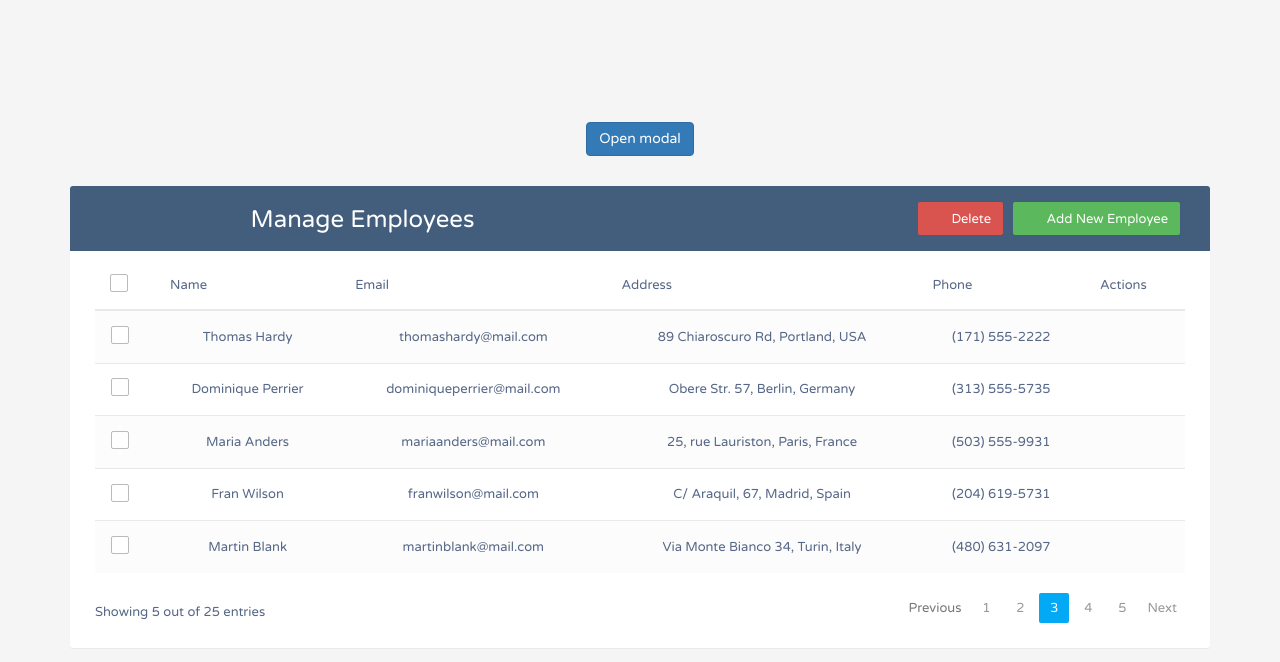
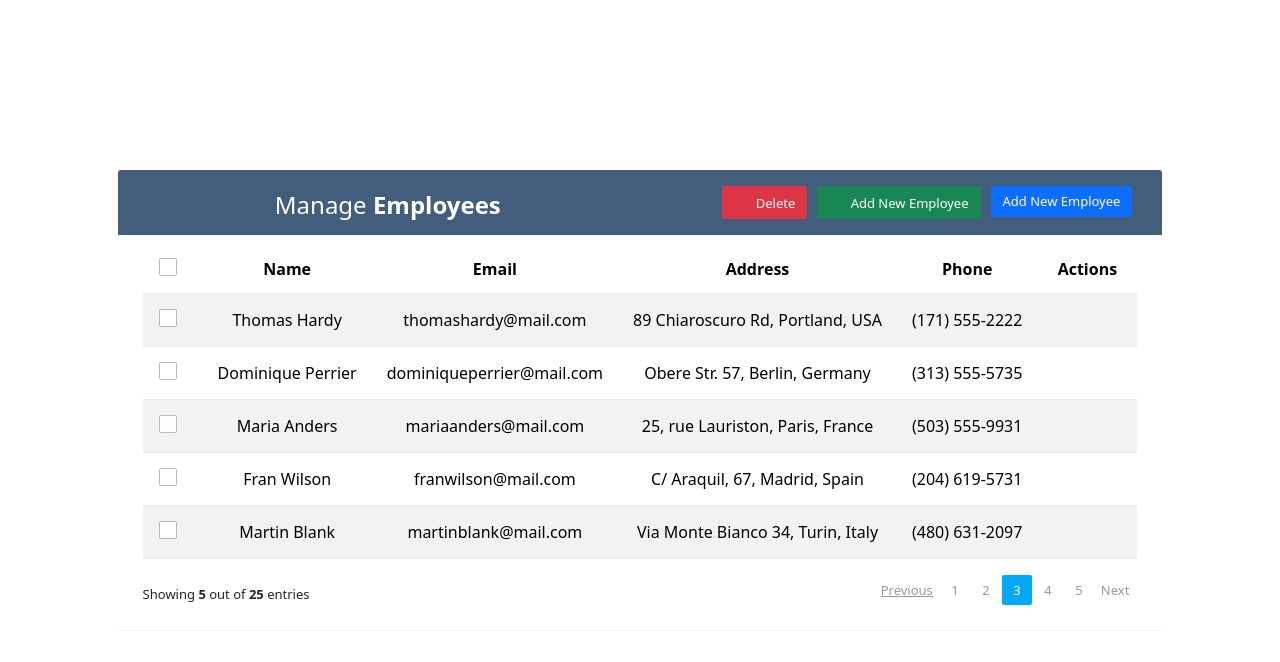
Before and after one commit to bravotanmoy/user-crud-app, a React (Vite) app: page / in a window 1280 px wide. Shown: the top 662 px of the page. Built offline with nearby package versions, Linux system fonts and the light colour scheme.

Commit message:
Pasing props to buyyon

```diff
--- a/index.html
+++ b/index.html
@@ -10,7 +10,7 @@
   <link rel="stylesheet" href="https://fonts.googleapis.com/css?family=Roboto|Varela+Round">
 <link rel="stylesheet" href="https://fonts.googleapis.com/icon?family=Material+Icons">
 <link rel="stylesheet" href="https://maxcdn.bootstrapcdn.com/font-awesome/4.7.0/css/font-awesome.min.css">
-<link rel="stylesheet" href="https://maxcdn.bootstrapcdn.com/bootstrap/3.3.7/css/bootstrap.min.css">
+
     <link href="css/style.css" rel="stylesheet" />
   </head>
   <body>
--- a/package.json
+++ b/package.json
@@ -12,7 +12,7 @@
   "dependencies": {
     "bootstrap": "^5.3.3",
     "react": "^18.3.1",
-    "react-bootstrap": "^2.10.6",
+    "react-bootstrap": "^2.10.7",
     "react-dom": "^18.3.1"
   },
   "devDependencies": {
--- a/src/App.jsx
+++ b/src/App.jsx
@@ -3,13 +3,14 @@ import Button from 'react-bootstrap/Button';
 import Form from 'react-bootstrap/Form';
 import Modal from 'react-bootstrap/Modal';
 import MyModal from "./components/MyModal";
+import 'bootstrap/dist/css/bootstrap.min.css';
 import './App.css'
 
 function App() {
 
   return (
     <>
- <MyModal />
+
     <div className="container">
         <div className="table-wrapper">
             <div className="table-title">
@@ -18,6 +19,7 @@ function App() {
 						<h2>Manage <b>Employees</b></h2>
 					</div>
 					<div className="col-sm-6">
+                        <MyModal label="Add New Employee" />
 						<a href="#addEmployeeModal" className="btn btn-success" data-toggle="modal"><i className="material-icons">&#xE147;</i> <span>Add New Employee</span></a>
 						<a href="#deleteEmployeeModal" className="btn btn-danger" data-toggle="modal"><i className="material-icons">&#xE15C;</i> <span>Delete</span></a>
 					</div>
--- a/src/components/MyModal.jsx
+++ b/src/components/MyModal.jsx
@@ -2,7 +2,8 @@ import { useState } from 'react';
 import Button from 'react-bootstrap/Button';
 import Modal from 'react-bootstrap/Modal';
 
-function MyModal() {
+
+function MyModal(props) {
   const [show, setShow] = useState(false);
 
   const handleClose = () => setShow(false);
@@ -13,7 +14,7 @@ function MyModal() {
   return (
     <>
       <Button variant="primary" onClick={handleShow}>
-        Open modal
+        {props.label}
       </Button>
 
       <Modal show={show} onHide={handleClose}>
```
Also changed, not shown: 1 other file (tests, documents, lock files or other folders).
